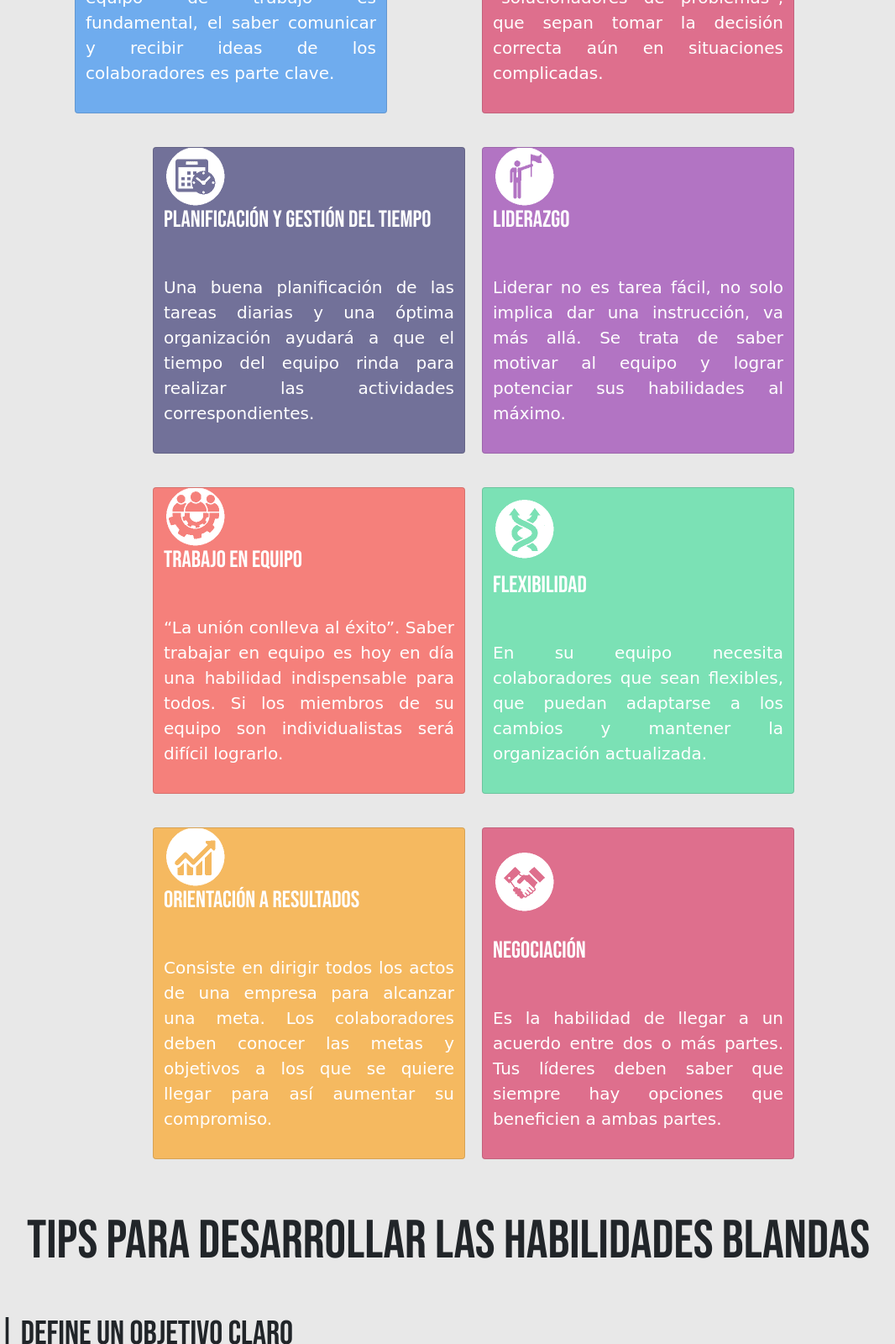
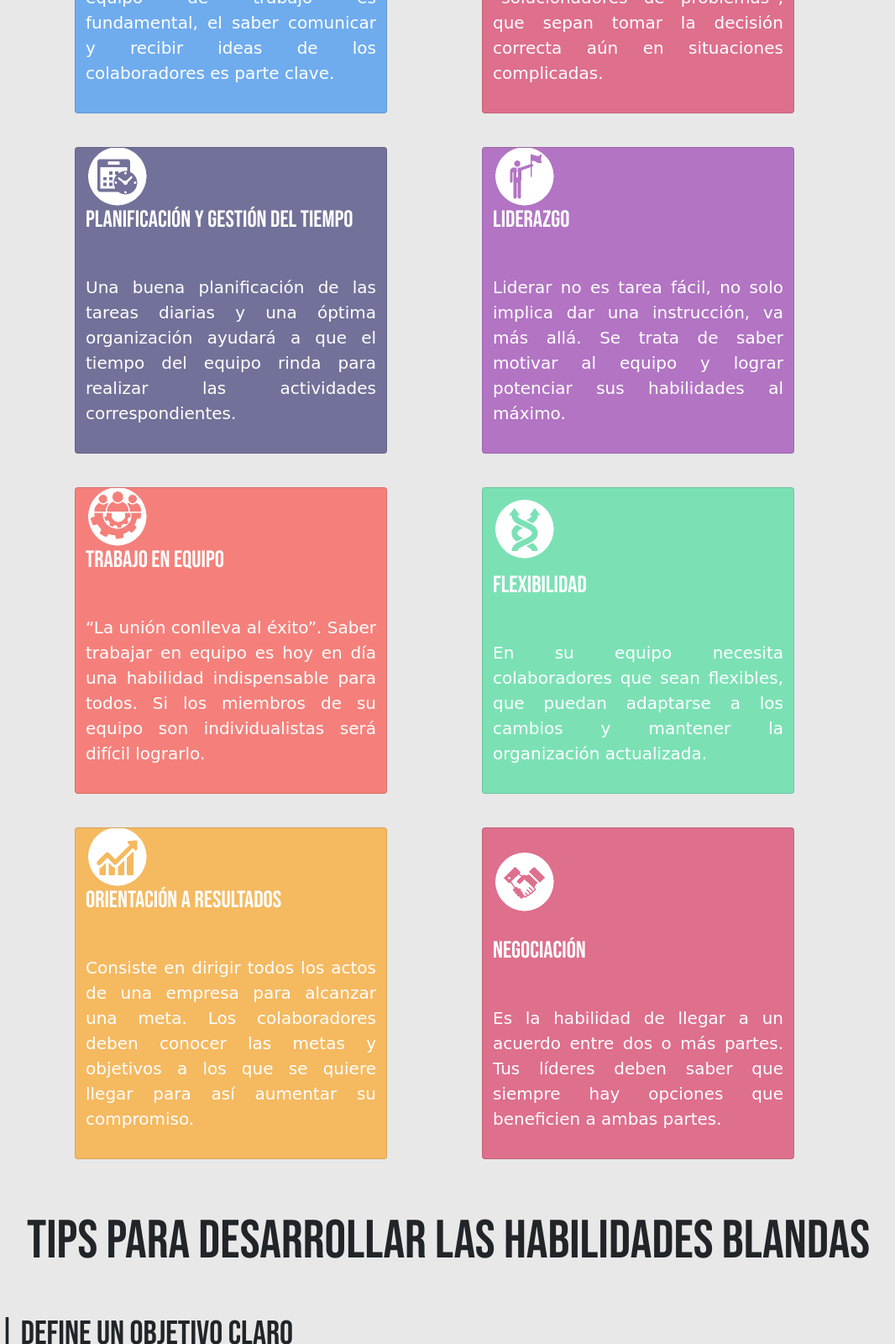
Before and after one commit to Janneth0/FirWor, a plain HTML site: page pages/habilidades.html in a window 1280 px wide. Shown: the part 1058-2658 px from the top of the page at 84% size, without its empty margins (106-1172 px from the left). Drawn offline with nearby package versions, Linux system fonts and the light colour scheme; a web font is replaced by a local one.

Commit message:
Update habilidades.html

```diff
--- a/pages/habilidades.html
+++ b/pages/habilidades.html
@@ -97,7 +97,7 @@
   </div>
 
   <div class="row">
-    <div class="col-lg-2 col-sm-0"></div>
+    <div class="col-lg-1 col-sm-0"></div>
     <div class="card col-md-5 col-sm-5 col-lg-4 col-12 text-white " style="background-color:#3A3873ad">
        <div class="card-body card-fondo" style="    background-position-y: center; background-image: url(../img/time-icon.png)">  </div>
           <h3 class="card-title" style="font-family: 'Bebas Neue';  text-align: left;">Planificación y Gestión del tiempo</h3>
@@ -105,7 +105,7 @@
             el tiempo del equipo rinda para realizar las actividades correspondientes.
           </p>
     </div>
-
+   <div class="col-lg-1 col-sm-0"></div>
     <div class=" card col-md-5 col-sm-5 col-lg-4 col-12 text-white " style=" background-color:#983DB2ad;">
       <div class="card-body card-fondo" style=" background-position-y: center;  background-image: url(../img/lider-icon\ .png)">  </div>
           <h3 class="card-title" style="font-family: 'Bebas Neue';  text-align: left;">Liderazgo</h3>
@@ -115,14 +115,14 @@
   </div>
 
   <div class="row">
-    <div class="col-lg-2 col-sm-0"></div>
+    <div class="col-lg-1 col-sm-0"></div>
     <div class="card col-md-5 col-sm-5 col-lg-4 col-12 text-white " style="background-color:#FB4F47ad;">
       <div class="card-body card-fondo" style="   background-position-y: center;  background-image: url(../img/team-icon.png)">  </div>
           <h3 class="card-title" style="font-family: 'Bebas Neue';  text-align: left;">Trabajo en equipo</h3>
           <p class="card-text1" style="font-family: 'Baloo Tammudu 2', cursive; padding: 5vh 0vh 2vh 0vh; ">“La unión conlleva al éxito”. Saber trabajar en equipo es hoy en día una habilidad
             indispensable para todos. Si los miembros de su equipo son individualistas será difícil lograrlo.</p>
         </div>
-
+ <div class="col-lg-1 col-sm-0"></div>
     <div class="card col-md-5 col-sm-5 col-lg-4 col-12 text-white " style="background-color:#47DE9Cad;">
          <div class="card-body card-fondo"style="  background-position-y: center;  background-image: url(../img/flex-icon.png)">  </div>
           <h3 class="card-title" style="font-family: 'Bebas Neue';  text-align: left;">Flexibilidad</h3>
@@ -132,7 +132,7 @@
   </div>
 
   <div class="row">
-    <div class="col-lg-2 col-md-1 col-sm-0 col-sm-0"></div>
+    <div class="col-lg-1 col-md-1 col-sm-0 col-sm-0"></div>
     <div class=" card col-md-5 col-sm-5 col-lg-4 col-12 text-white " style="background-color:#FBA220ad;">
         <div class="card-body card-fondo" style="    background-position-y: center;  background-image: url(../img/orientacion-icon.png)">  </div>
           <h3 class="card-title" style="font-family: 'Bebas Neue';  text-align: left;">Orientación a resultados</h3>
@@ -140,7 +140,7 @@
             colaboradores deben conocer las metas y objetivos a los que se quiere llegar para así aumentar su
             compromiso. </p>
     </div>
-
+ <div class="col-lg-1 col-sm-0"></div>
     <div class="card col-md-5 col-sm-5 col-lg-4 col-12 text-white " style="background-color:#D93662ad;">
         <div class="card-body card-fondo"style="    background-position-y: center;  background-image: url(../img/negoc-icon.png)"></div>
           <h3 class="card-title" style="font-family: 'Bebas Neue';  text-align: left;">Negociación</h3>
```
